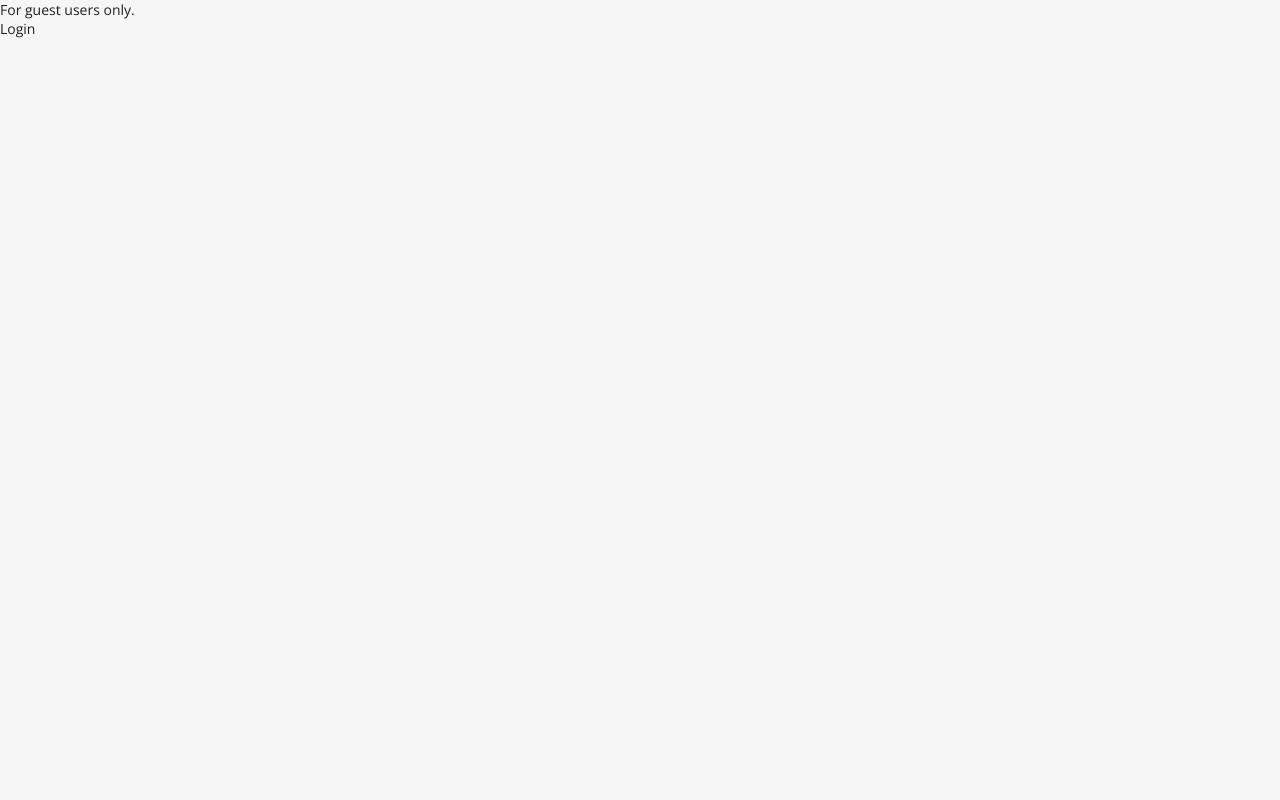
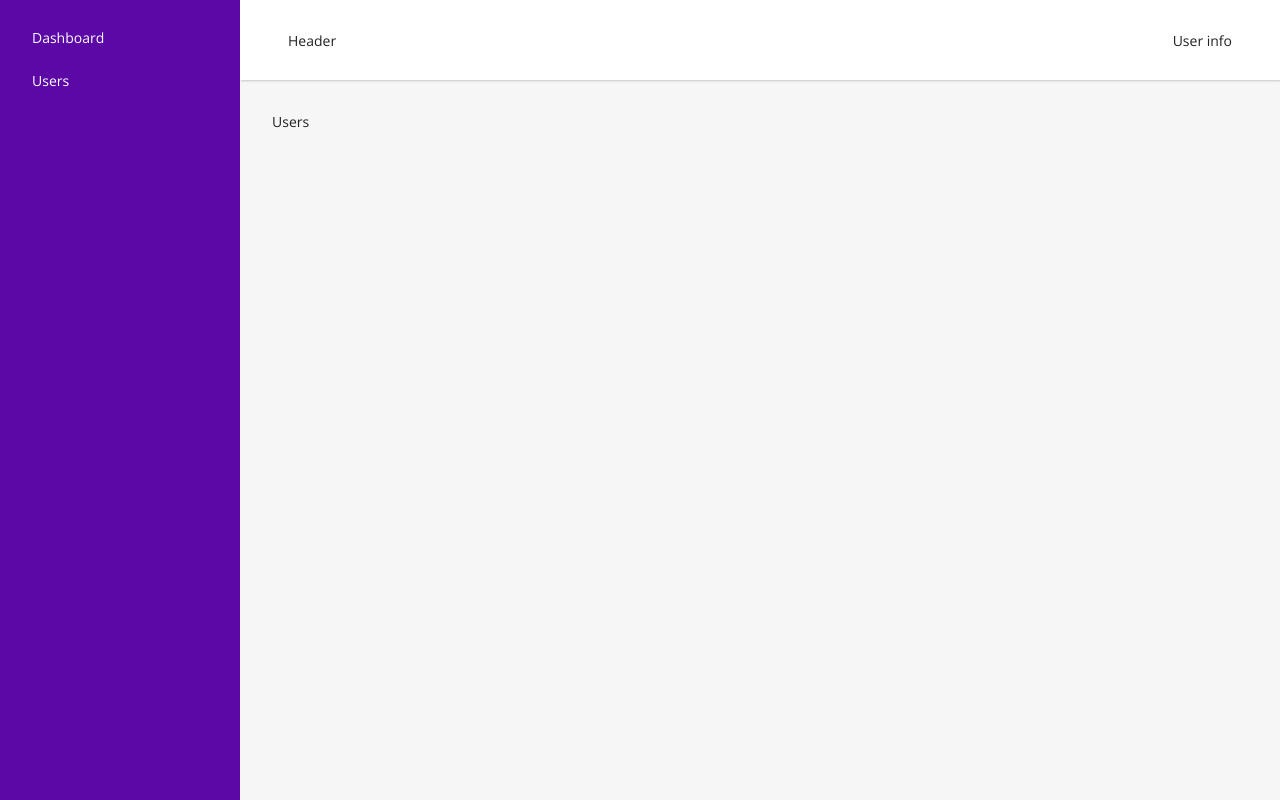
Before and after one commit to metalevel-tech/exc-laravel-react-v1, a React (Vite) app in the folder react-app/: page /users in a window 1280 px wide. Before the commit this address led to /login. Built offline with nearby package versions, Linux system fonts and the light colour scheme.

Commit message:
Implement DefaultLayout with Links from react-router-dom

```diff
--- a/react-app/src/components/DefaultLayout.jsx
+++ b/react-app/src/components/DefaultLayout.jsx
@@ -1,5 +1,5 @@
 import React from 'react';
-import { Navigate, Outlet } from 'react-router-dom';
+import { Navigate, Outlet, Link } from 'react-router-dom';
 import { useStateContext } from '../contexts/ContextProvider';
 
 export default function DefaultLayout() {
@@ -10,13 +10,31 @@ export default function DefaultLayout() {
     return <Navigate to="/login" />;
   }
 
+  /**
+   * The <Link> tags are react Router tags.
+   * Remember within JSX we using `className` in place of HTML `class`.
+   */
   return (
-    <div>
-      <div>
-        For logged-in users only!
-      </div>
-      <div>
-        <Outlet />
+    <div id="defaultLayout">
+      <aside>
+        <Link to="/dashboard">Dashboard</Link>
+        <Link to="/users">Users</Link>
+      </aside>
+
+      <div className="content">
+        <header>
+          <div>
+            Header
+          </div>
+
+          <div>
+            User info
+          </div>
+        </header>
+
+        <main>
+          <Outlet />
+        </main>
       </div>
     </div>
   );
--- a/react-app/src/contexts/ContextProvider.jsx
+++ b/react-app/src/contexts/ContextProvider.jsx
@@ -19,7 +19,8 @@ const StateContext = createContext({
 export const ContextProvider = ({ children }) => {
   // Create the actual states
   const [user, setUser] = useState({});
-  const [token, _setToken] = useState(localStorage.getItem('ACCESS_TOKEN'));
+  // const [token, _setToken] = useState(localStorage.getItem('ACCESS_TOKEN'));
+  const [token, _setToken] = useState(123);
 
   const setToken = (token) => {
     _setToken(token);
```
Also changed, not shown: react-app/src/App.jsx (deleted, +0 -12 lines), react-app/src/App.css (added).
